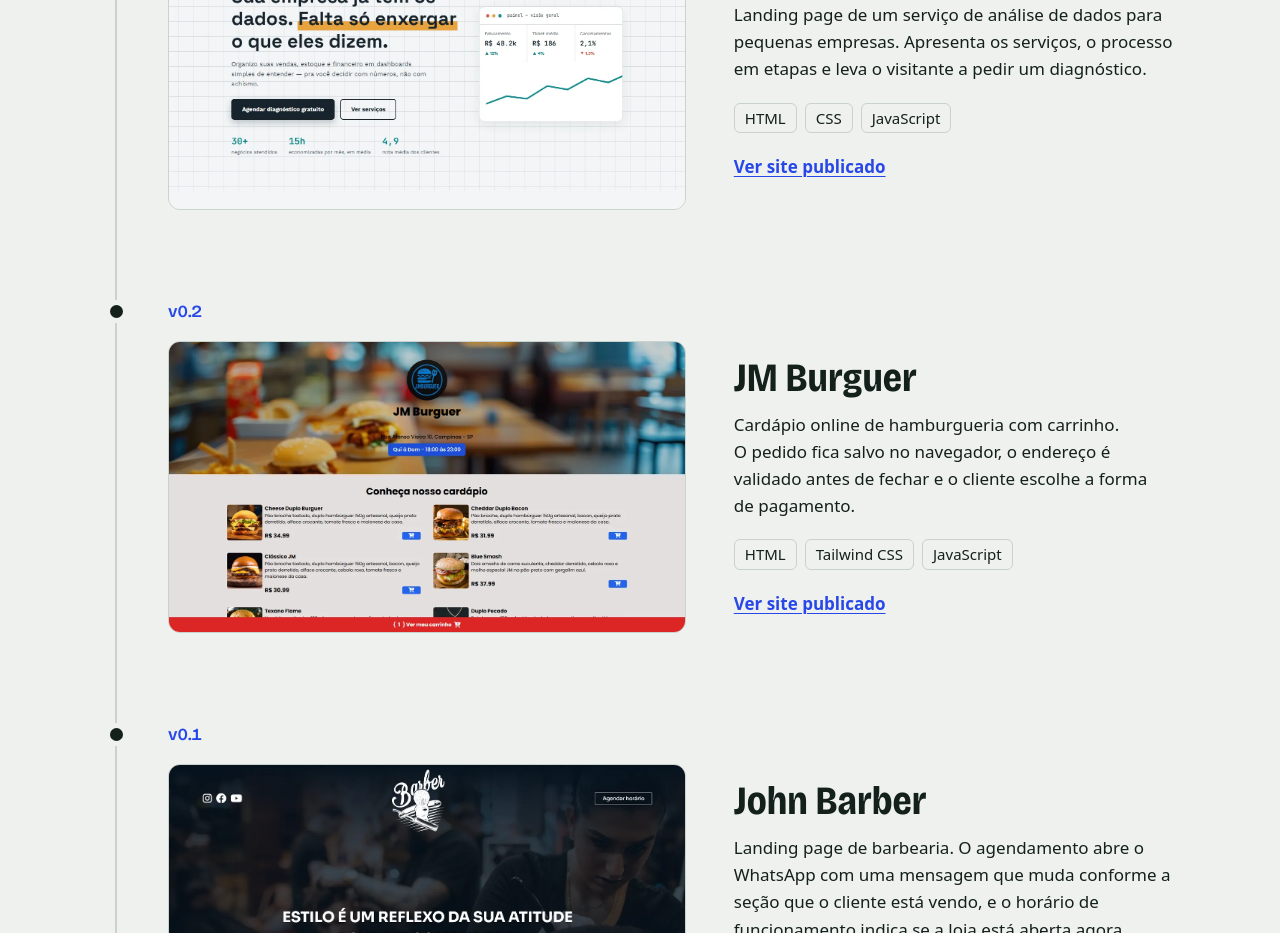
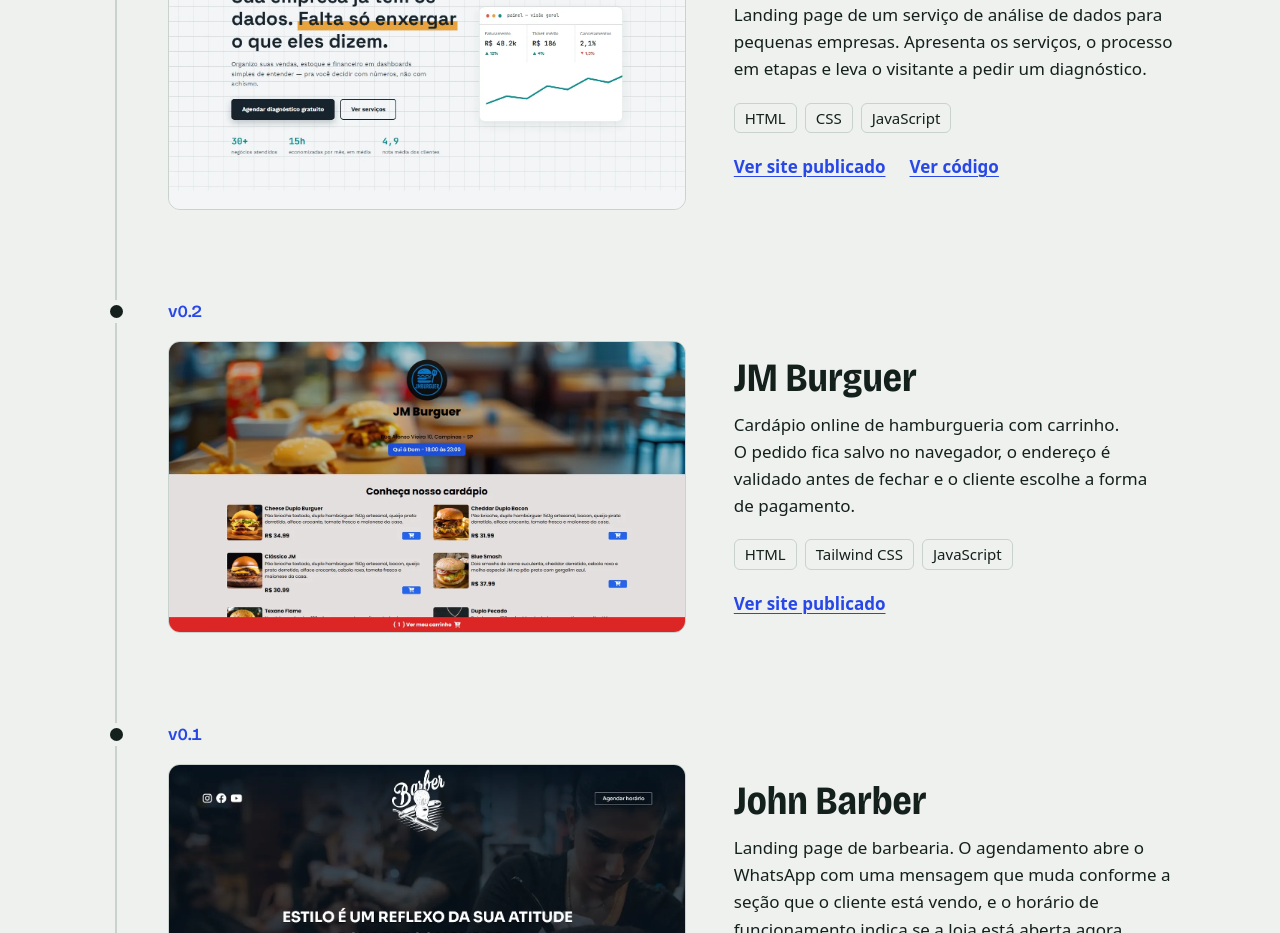
Before and after one commit to JoaoMarcos-JHN/portfolio, a plain HTML site: page index.html in a window 1280 px wide. Shown: the part 2820-3753 px from the top of the page. Drawn offline with nearby package versions, Linux system fonts and the light colour scheme; a web font is replaced by a local one.

Commit message:
Adiciona link do código da Clarix Dados

```diff
--- a/css/style.css
+++ b/css/style.css
@@ -695,6 +695,14 @@ section[id] {
     margin-top: 1.25rem;
 }
 
+/* Site publicado e código lado a lado */
+.entrega__texto .entrega__links {
+    margin-top: 0;
+    display: flex;
+    flex-wrap: wrap;
+    gap: 0 24px;
+}
+
 @media (min-width: 860px) {
     .entrega {
         grid-template-columns: minmax(0, 1.15fr) minmax(0, 1fr);
--- a/index.html
+++ b/index.html
@@ -198,8 +198,12 @@
                             <li>CSS</li>
                             <li>JavaScript</li>
                         </ul>
-                        <a class="link-forte" href="https://tiny-melba-869bc0.netlify.app/" target="_blank"
-                            rel="noopener">Ver site publicado</a>
+                        <p class="entrega__links">
+                            <a class="link-forte" href="https://tiny-melba-869bc0.netlify.app/" target="_blank"
+                                rel="noopener">Ver site publicado</a>
+                            <a class="link-forte" href="https://github.com/JoaoMarcos-JHN/clarix-dados" target="_blank"
+                                rel="noopener">Ver código</a>
+                        </p>
                     </div>
                 </div>
             </article>
```
